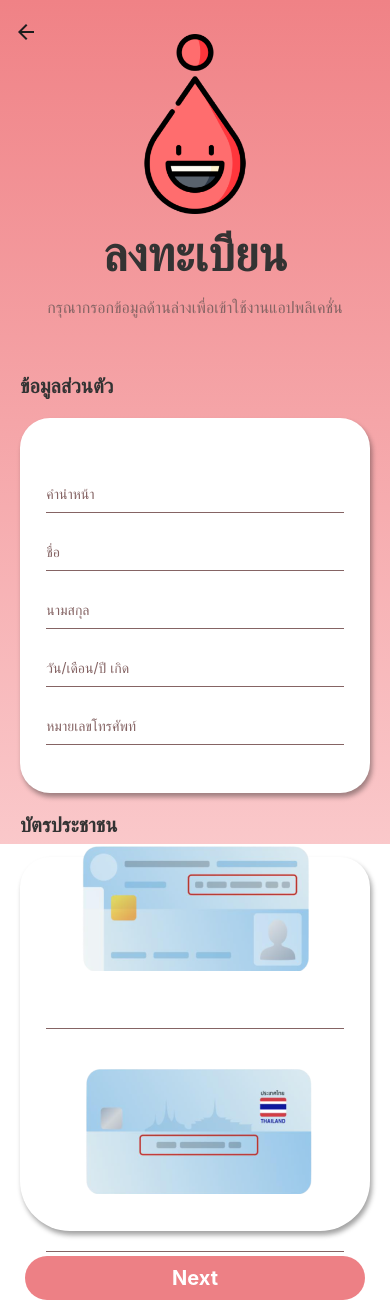
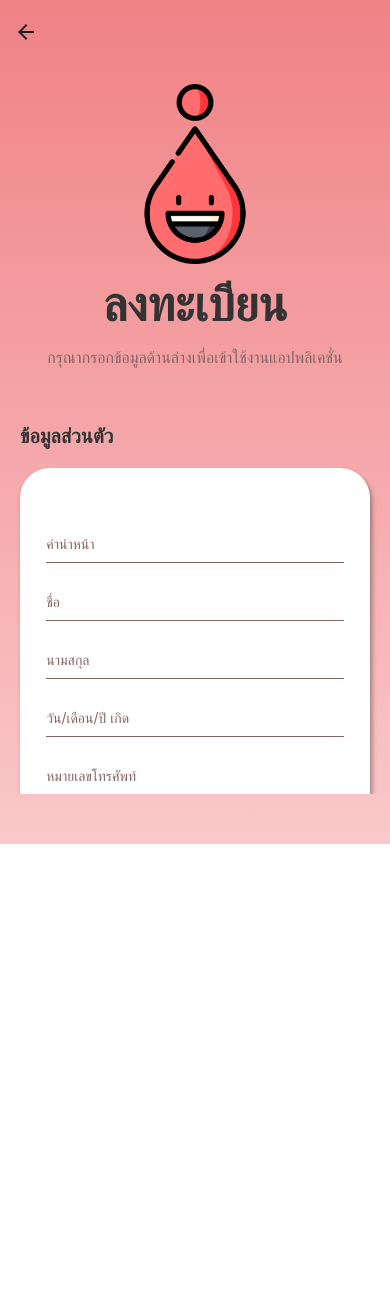
Before and after one commit to Phe-nix/BloodHubApp, a React Native app in the folder client/: screen /CreateAccount in a window 390 px wide. After the commit the page ends 844 px from the top, so only its background shows below. Built offline with nearby package versions, Linux system fonts and the light colour scheme.

Commit message:
register(undone)

```diff
--- a/client/src/screens/auth/CreateAccountScreen.tsx
+++ b/client/src/screens/auth/CreateAccountScreen.tsx
@@ -1,110 +1,160 @@
-import { Dimensions, Image, SafeAreaView, ScrollView, Text, TextInput, View } from "react-native";
+import React, { useState } from "react";
+import { Text, TextInput, View, ScrollView, Image } from "react-native";
 import AppHeader from "../../core/components/AppHeader";
 import { Button } from "../../core/components/Button";
 import Layer from "../../core/layouts/Layout";
 import { styles } from "./auth.styles";
 import axios from "axios";
-import React from "react";
 
+const CreateAccountScreen = ({ route }: any) => {
+  const header = "ลงทะเบียน";
+  const subheader = "กรุณากรอกข้อมูลด้านล่างเพื่อเข้าใช้งานแอปพลิเคชั่น";
 
-const {width, height} = Dimensions.get('screen')
+  // Access the passed parameters here
+  const { citizenId, password } = route.params || {};
 
-const CreateAccountScreen = ({navigation} : any) => {
-  const header = 'ลงทะเบียน'
-  const subheader = 'กรุณากรอกข้อมูลด้านล่างเพื่อเข้าใช้งานแอปพลิเคชั่น'
-  // const [prefix, setPrefix] = React.useState('')
-  // const [firstName, setFirstName] = React.useState('')
-  // const [lastName, setLastName] = React.useState('')
-  // const [dob, setDob] = React.useState('')
-  // const [phoneNumber, setPhoneNumber] = React.useState('')
-  // const [citizenBack, setCitizenBack] = React.useState('')
-  // const [BloodType, setBloodType] = React.useState('')
-  // const [gender, setGender] = React.useState('')
-  // const [weight, setWeight] = React.useState('')
-  // const [height, setHeight] = React.useState('')
-  // const [disease, setDisease] = React.useState('')
+  // State for other input fields
+  const [prefix, setPrefix] = useState("");
+  const [firstName, setFirstName] = useState("");
+  const [lastName, setLastName] = useState("");
+  const [dob, setDob] = useState("");
+  const [phoneNumber, setPhoneNumber] = useState("");
+  const [citizenBack, setCitizenBack] = useState("");
 
   const create = async () => {
-    // console.log("login");
-    // try {
-    //   const { data: res } = await axios.post(
-    //     "http://localhost:3000/auth/login",
-    //     {
-
-    //     }
-    //   );
-        // navigation.navigate("VerificationScreen");
-    //   navigation.navigate("App");
-    // } catch (error) {
-    //   console.log(error);
-    // }
+    console.log(citizenId, password);
+    try {
+      const {data: res} = await axios.post("http://localhost:3000/auth/register", {
+        citizenId: citizenId,
+        password: password,
+        prefix: prefix,
+        firstName: firstName,
+        lastName: lastName,
+        dob: dob,
+        phoneNumber: phoneNumber,
+        citizenBack: citizenBack,
+      });
+      console.log(res);
+    } catch (error) {
+      console.log(error);
+    }
   };
 
-  return(
+  return (
     <View style={styles.container}>
       <Layer>
-        <SafeAreaView>
-          <ScrollView
-            showsVerticalScrollIndicator={false}
-          >
-            <View style={{marginHorizontal: 20, flex: 1}}>
-              <View style={{flex: 1, justifyContent: 'center'}}>
-                <AppHeader header={header} subheader={subheader}/>
+        <ScrollView showsVerticalScrollIndicator={false} style={{marginVertical:50}}>
+          <View style={{ marginHorizontal: 20, flex: 1 }}>
+            <View style={{ flex: 1, justifyContent: "center" }}>
+              <AppHeader header={header} subheader={subheader} />
             </View>
 
             <Text style={styles.headerPanel}>ข้อมูลส่วนตัว</Text>
-              <View style={[{flex: 1, borderBottomLeftRadius: 30, borderBottomRightRadius: 30}, styles.panel]}>
-                <View style={{width: '85%', paddingTop: 10, paddingBottom: 20}}>
+            <View
+              style={[
+                {
+                  flex: 1,
+                  borderBottomLeftRadius: 30,
+                  borderBottomRightRadius: 30,
+                },
+                styles.panel,
+              ]}
+            >
+              <View style={{ width: "85%", paddingTop: 10, paddingBottom: 20 }}>
                 <TextInput
                   style={[styles.input]}
-                    placeholder='คำนำหน้า'
+                  placeholder="คำนำหน้า"
                   placeholderTextColor="#856464"
+                  value={prefix}
+                  onChangeText={(text) => setPrefix(text)}
                 />
                 <TextInput
-                    style={[styles.input, {marginTop: 20}]}
-                    placeholder='ชื่อ'
+                  style={[styles.input, { marginTop: 20 }]}
+                  placeholder="ชื่อ"
                   placeholderTextColor="#856464"
+                  value={firstName}
+                  onChangeText={(text) => setFirstName(text)}
                 />
                 <TextInput
-                    style={[styles.input, {marginTop: 20}]}
-                    placeholder='นามสกุล'
+                  style={[styles.input, { marginTop: 20 }]}
+                  placeholder="นามสกุล"
                   placeholderTextColor="#856464"
+                  value={lastName}
+                  onChangeText={(text) => setLastName(text)}
                 />
                 <TextInput
-                    style={[styles.input, {marginTop: 20}]}
-                    placeholder='วัน/เดือน/ปี เกิด'
+                  style={[styles.input, { marginTop: 20 }]}
+                  placeholder="วัน/เดือน/ปี เกิด"
                   placeholderTextColor="#856464"
+                  value={dob}
+                  onChangeText={(text) => setDob(text)}
                 />
                 <TextInput
-                    style={[styles.input, {marginTop: 20}]}
-                    placeholder='หมายเลขโทรศัพท์'
+                  style={[styles.input, { marginTop: 20 }]}
+                  placeholder="หมายเลขโทรศัพท์"
                   placeholderTextColor="#856464"
+                  value={phoneNumber}
+                  onChangeText={(text) => setPhoneNumber(text)}
                 />
               </View>
             </View>
 
             <Text style={styles.headerPanel}>บัตรประชาชน</Text>
-              <View style={[{flex: 1, borderBottomLeftRadius: 50, borderBottomRightRadius: 50}, styles.panel]}>
-                <View style={{width: '85%', paddingTop: 10, paddingBottom: 20, justifyContent: 'center', alignItems: 'center'}}>
-                  <Image style={{marginTop: 20}} source={require("../../../assets/citizen1.png")}/>
+            <View
+              style={[
+                {
+                  flex: 1,
+                  borderBottomLeftRadius: 50,
+                  borderBottomRightRadius: 50,
+                },
+                styles.panel,
+              ]}
+            >
+              <View
+                style={{
+                  width: "85%",
+                  paddingTop: 10,
+                  paddingBottom: 20,
+                  justifyContent: "center",
+                  alignItems: "center",
+                }}
+              >
+                <Image
+                  style={{ marginTop: 20 }}
+                  source={require("../../../assets/citizen1.png")}
+                />
                 <TextInput
-                    style={[styles.input, {marginTop: 20}]}
+                  style={[styles.input, { marginTop: 20 }]}
+                  placeholder="รหัสบัตรประชาชน"
+                  placeholderTextColor="#856464"
+                  value={citizenId} // Display the citizenId
                 />
-                  <Image style={{marginTop: 40}}  source={require("../../../assets/citizen2.png")}/>
+                <Image
+                  style={{ marginTop: 40 }}
+                  source={require("../../../assets/citizen2.png")}
+                />
                 <TextInput
-                    style={[styles.input, {marginTop: 20}]}
+                  style={[styles.input, { marginTop: 20 }]}
+                  placeholder="รหัสหลังบัตรประชาชน"
+                  placeholderTextColor="#856464"
+                  value={citizenBack} // Display the citizenId
+                  onChangeText={(text) => setCitizenBack(text)}
                 />
               </View>
             </View>
-              <View style={{marginTop: 20}}>
-                <Button title="Next" onPress={create()} buttonWidth={100} buttonHeight={10} navigation={navigation}/>
+            <View style={{ marginTop: 20 }}>
+              <Button
+                title="Next"
+                onPress={create}
+                buttonWidth={100}
+                buttonHeight={10}
+              />
             </View>
           </View>
         </ScrollView>
-        </SafeAreaView>
       </Layer>
     </View>
   );
-}
+};
 
-export default CreateAccountScreen
+export default CreateAccountScreen;
--- a/client/src/screens/auth/SignUpScreen.tsx
+++ b/client/src/screens/auth/SignUpScreen.tsx
@@ -4,7 +4,6 @@ import AppHeader from "../../core/components/AppHeader";
 import { Button } from "../../core/components/Button";
 import Layer from "../../core/layouts/Layout";
 import { styles } from "./auth.styles";
-import axios from "axios";
 
 export const SignUpScreen = ({ navigation }: any) => {
   const header = "สมัครสมาชิก";
@@ -16,38 +15,34 @@ export const SignUpScreen = ({ navigation }: any) => {
   const [confirmPassword, setConfirmPassword] = React.useState("");
   const [passwordError, setPasswordError] = React.useState("");
 
-  const create = async () => {
-    if (password !== confirmPassword) {
+  const create = () => {
+    if (password !== confirmPassword || password === "") {
       setPasswordError("รหัสผ่านไม่ตรงกัน");
       return;
     }
 
-    try {
-      const { data: res } = await axios.post(
-        "http://localhost:3000/auth/register",
-        {
+    // Pass citizenId and password as parameters to the next screen
+    navigation.navigate("CreateAccount", {
+      citizenId: citizenId,
       password: password,
-          citizenId: citizenId,
-        }
-      );
-
-      console.log(res);
-      // navigation.navigate("CreateAccount");
-    } catch (error) {
-      console.log(error);
-    }
+    });
   };
 
   return (
     <Layer>
       <View style={{ marginHorizontal: 20, flex: 1 }}>
+        <View style={{ flex: 1, justifyContent: "center" }}>
           <AppHeader header={header} subheader={subheader} />
+        </View>
+        <View style={{ flex: 1, height: "100%" }}>
           <View style={styles.panel}>
             <View style={{ width: "85%" }}>
               <TextInput
                 style={styles.input}
                 placeholder="รหัสบัตรประชาชน"
                 placeholderTextColor="#856464"
+                value={citizenId}
+                onChangeText={(text) => setCitizenId(text)}
               />
               <TextInput
                 style={styles.input}
@@ -78,10 +73,9 @@ export const SignUpScreen = ({ navigation }: any) => {
             >
               <Button
                 title={"สมัครสมาชิก"}
-              onPress={() => create()}
+                onPress={create}
                 buttonWidth={120}
                 buttonHeight={10}
-              navigation={navigation}
               />
               <View
                 style={{
@@ -104,6 +98,7 @@ export const SignUpScreen = ({ navigation }: any) => {
             </View>
           </View>
         </View>
+      </View>
     </Layer>
   );
 };
```
Also changed, not shown: 1 other file (tests, documents, lock files or other folders). Lines whose indentation alone changed are shown as unchanged.
